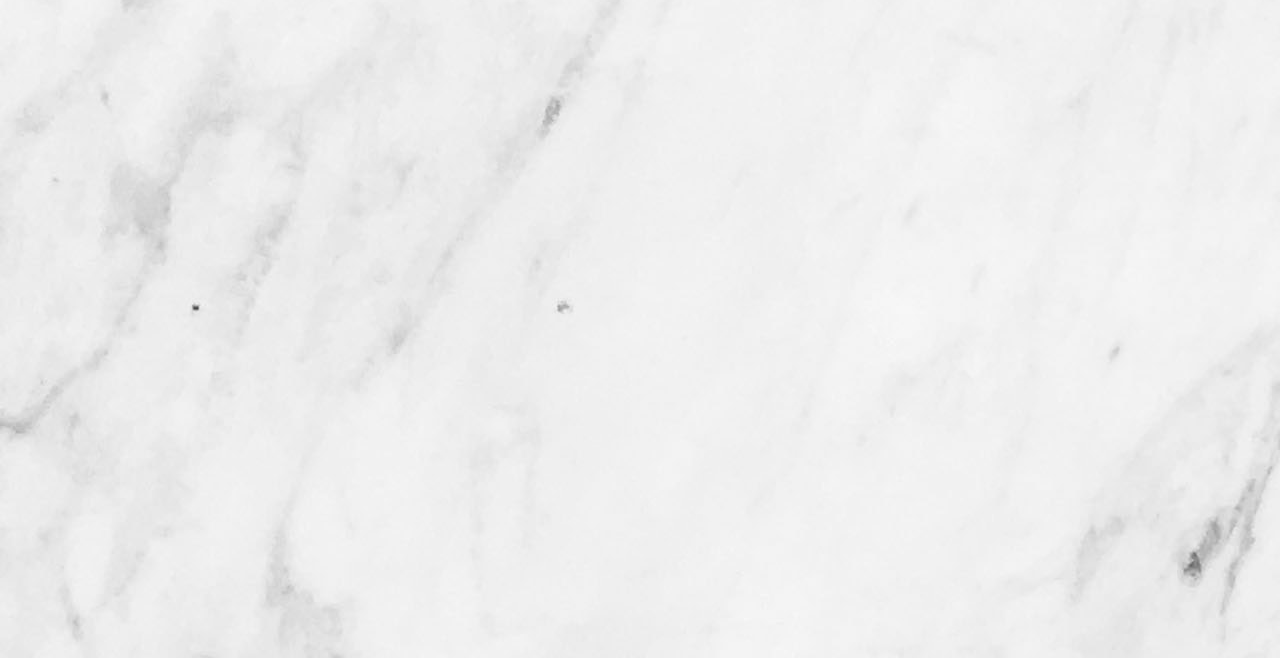
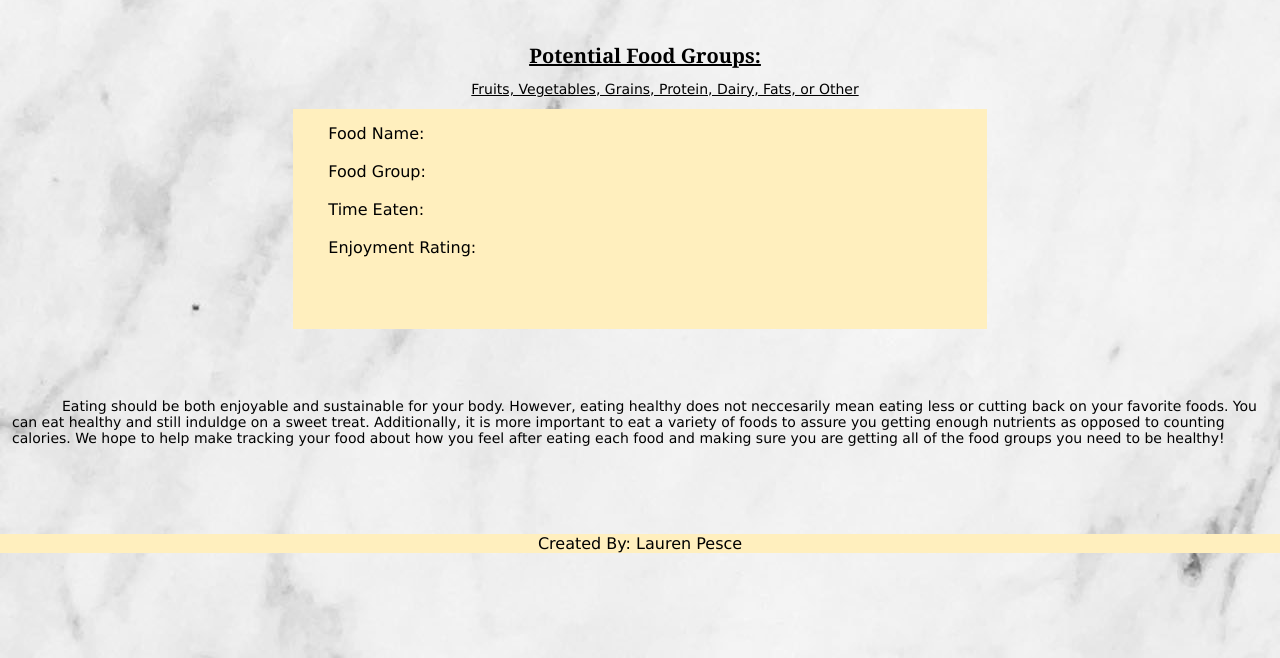
Before and after one commit to lpesce57/hack_dearborn, a plain HTML site: page food_log.html in a window 1280 px wide. Shown: the part 142-800 px from the top of the page. Drawn offline with Linux system fonts and the light colour scheme.

Commit message:
Update food_log.html

```diff
--- a/food_log.html
+++ b/food_log.html
@@ -23,6 +23,31 @@
     </ul>
   </nav>
 </div>
+<br><br>
+<div class="center">
+<h2>Food Log</h2>
+<br><br>
+<h3>Potential Food Groups:</h3>
+<p class="no_underline">Fruits, Vegetables, Grains, Protein, Dairy, Fats, or Other</p>
+</div>
+
+
+  <textarea name="food_log" rows="10" cols="80">
+    Food Name:
+
+    Food Group:
+
+    Time Eaten:
+
+    Enjoyment Rating:
+</textarea>
+<br><br><br>
+<p>Eating should be both enjoyable and sustainable for your body. However, eating healthy does not neccesarily mean eating less or cutting back on your favorite foods.
+    You can eat healthy and still induldge on a sweet treat. Additionally, it is more important to eat a variety of foods to assure you getting enough
+    nutrients as opposed to counting calories. We hope to help make tracking your food about how you feel after eating each food and making sure
+    you are getting all of the food groups you need to be healthy!
+</p>
+<br><br><br><br>
 </main>
 <footer>Created By: Lauren Pesce</footer>
 </body>
```
